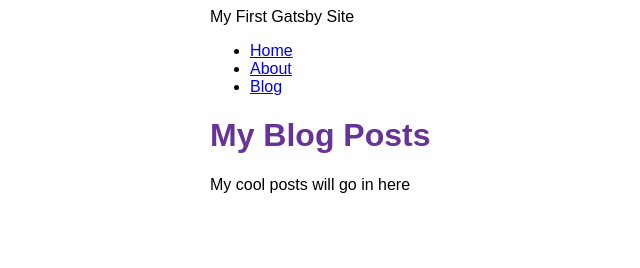
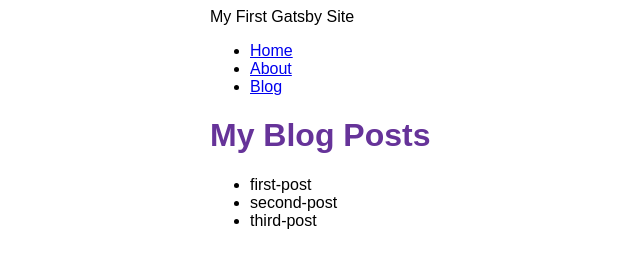
Before and after one commit to Jake700/gatsby-tutorial, a Gatsby site: page /blog in a window 1280 px wide. Shown: the whole page, without its empty margins (180-820 px from the left). Built offline with nearby package versions, Linux system fonts and the light colour scheme; Gatsby itself is replaced by a stand-in of ours.

Commit message:
finished gatsby tutorial part 4

```diff
--- a/src/pages/blog.js
+++ b/src/pages/blog.js
@@ -1,15 +1,34 @@
 import * as React from 'react'
+import { graphql } from 'gatsby'
 import Layout from '../components/layout'
 import Seo from '../components/seo'
 
-const BlogPage = () => {
+const BlogPage = ({ data }) => {
   return (
     <Layout pageTitle="My Blog Posts">
-      <p>My cool posts will go in here</p>
+            <ul>
+      {
+        data.allFile.nodes.map(node => (
+          <li key={node.name}>
+            {node.name}
+          </li>
+        ))
+      }
+      </ul>
     </Layout>
   )
 }
 
+export const query = graphql`
+query MyQuery {
+  allFile(filter: {sourceInstanceName: {eq: "blog"}}) {
+    nodes {
+      name
+    }
+  }
+}
+`
+
 export const Head = () => <Seo title="My Blog Posts" />
 
 export default BlogPage
```
